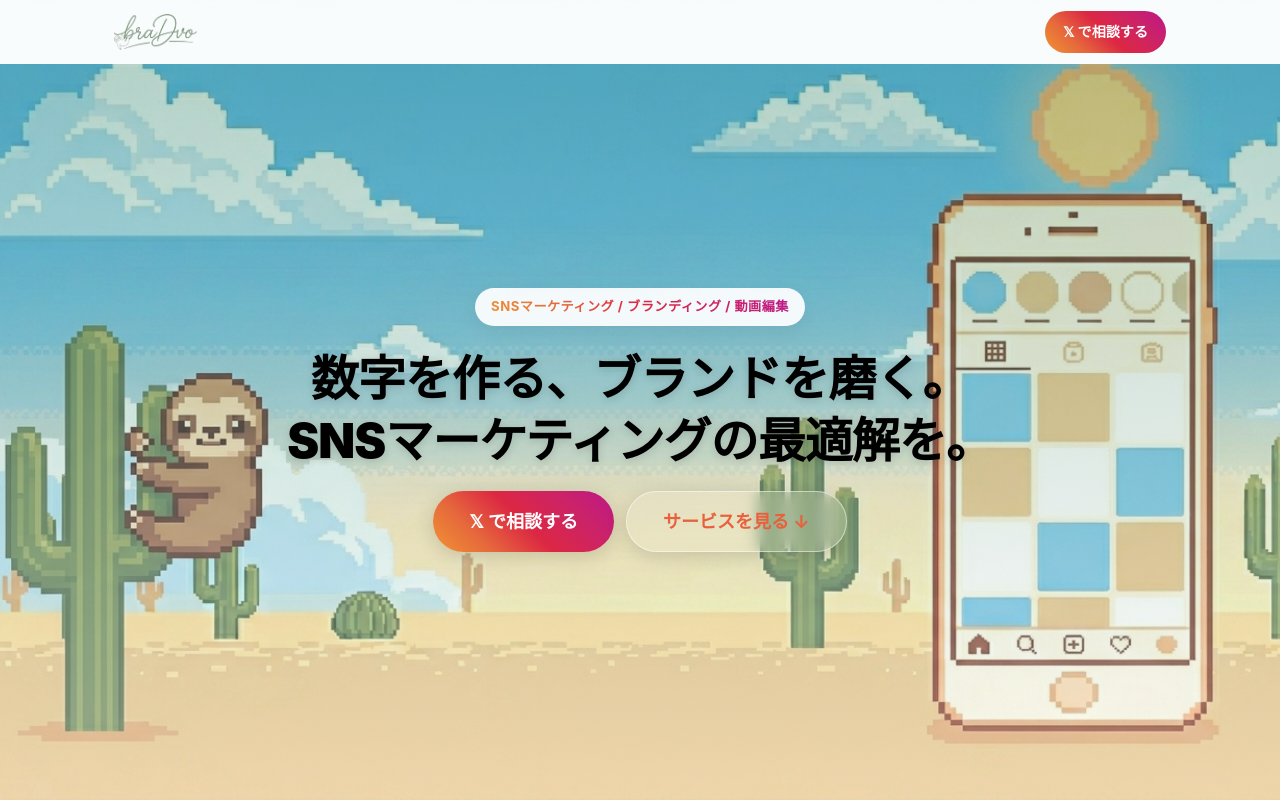
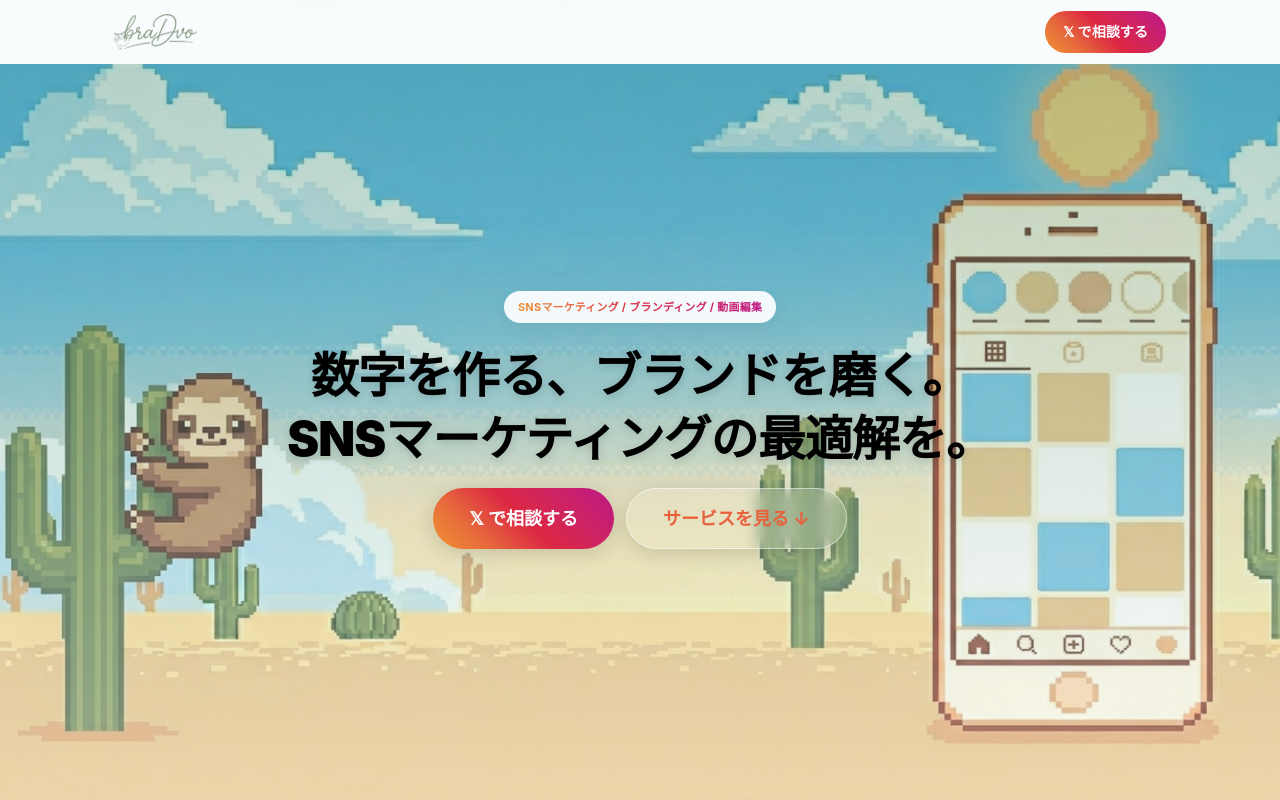
Before and after one commit to jojojoyones-create/SNS, a Next.js app: page / in a window 1280 px wide. Shown: the top 800 px of the page. Built offline with nearby package versions, Linux system fonts and the light colour scheme.

Commit message:
テキスト改行修正

```diff
--- a/components/ContactSection.tsx
+++ b/components/ContactSection.tsx
@@ -42,7 +42,8 @@ export default function ContactSection() {
           animate={inView ? { opacity: 1, y: 0 } : {}}
           transition={{ duration: 0.6 }}
           style={{
-            fontSize: "clamp(1.85rem, 6vw, 2.5rem)",
+            fontSize: "clamp(1.2rem, 4.5vw, 1.8rem)",
+            whiteSpace: "nowrap",
             fontWeight: 900,
             color: "#FFFFFF",
             lineHeight: 1.35,
--- a/components/HeroSection.tsx
+++ b/components/HeroSection.tsx
@@ -63,12 +63,13 @@ export default function HeroSection() {
               display: "inline-flex",
               alignItems: "center",
               justifyContent: "center",
+              whiteSpace: "nowrap",
               backgroundColor: "rgba(255,255,255,0.92)",
               borderRadius: "999px",
-              padding: "9px 16px",
-              fontSize: "0.82rem",
+              padding: "8px 14px",
+              fontSize: "0.68rem",
               fontWeight: 700,
-              letterSpacing: "0.04em",
+              letterSpacing: "0.03em",
               boxShadow: "0 6px 18px rgba(0,0,0,0.06)",
             }}
           >
```
